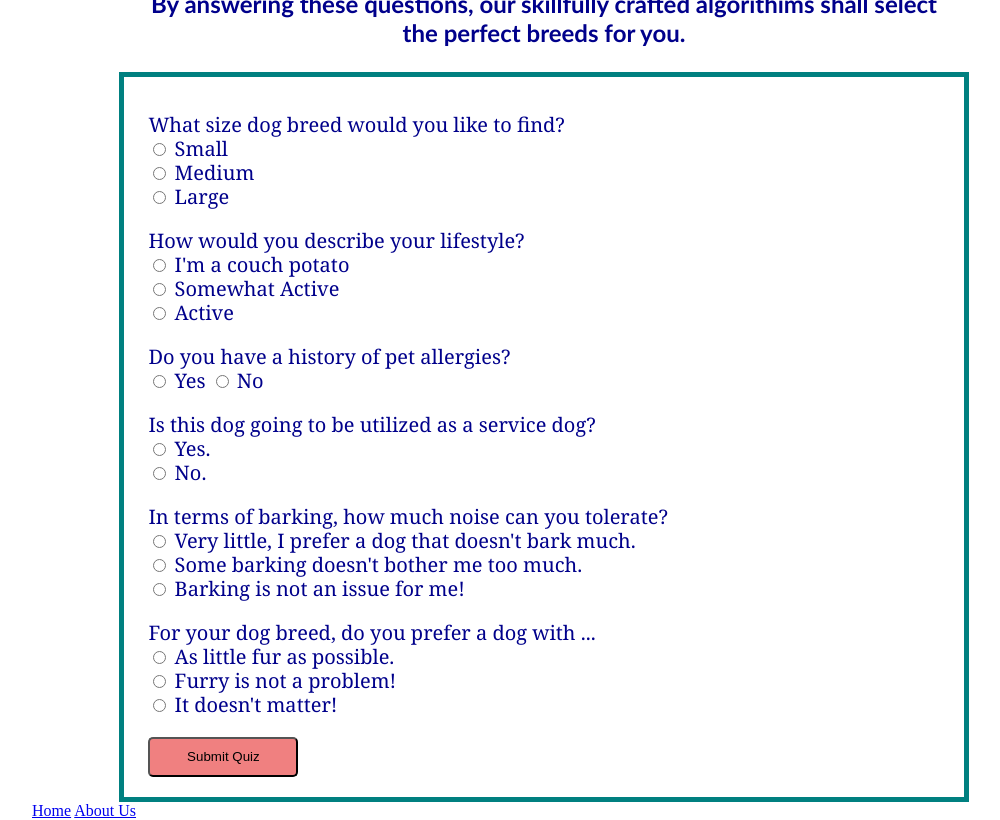
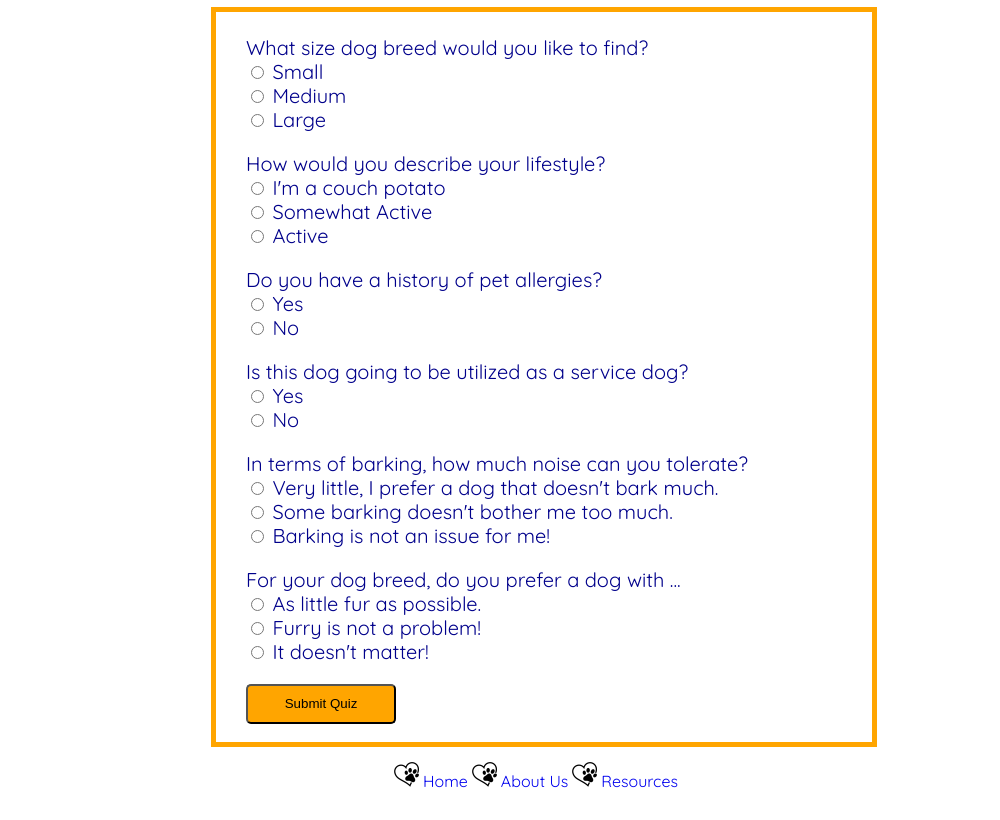
Before and after one commit to anaa0hh/pickYourPup, a plain HTML site: page quiz.html in a window 1280 px wide. Shown: the part 128-948 px from the top of the page, without its empty margins (96-1096 px from the left). Drawn offline with Linux system fonts and the light colour scheme.

Commit message:
styled footer

```diff
--- a/CSS/quiz.css
+++ b/CSS/quiz.css
@@ -1,34 +1,36 @@
 /* THIS IS THE STYLING FOR quiz.html */
 body {
-    width: 80%;
+    width: 800px;
     margin: auto;
 }
 
 h1 {
     width: 80%;
     margin: auto;
-    padding: 25px 0;
+    padding: 10px 0;
     text-align: center;
-    font-family: Arial, Helvetica, sans-serif;
+    font-family: 'Quicksand', sans-serif;
     font-size: 36px;
     color: darkblue;
 }
 h2 {
     width: 80%;
     margin: auto;
-    padding: 25px 0;
+    margin-bottom: 10px;
     text-align: center;
-    font-family: 'Gill Sans', 'Gill Sans MT', Calibri, 'Trebuchet MS', sans-serif;
+    font-family: 'Quicksand', sans-serif;
     font-size: 24px;
     color: darkblue;
 }
 p {
-    font-family: Georgia, Times, 'Times New Roman', serif;
+    font-family: 'Quicksand', sans-serif;
     font-size: 20px;
     line-height: 24px;
     color: darkblue;
 }
 fieldset {
+    margin-top: -10px;
+    margin-left: 10px;
     border: 0;
 }
 
@@ -37,7 +39,7 @@ fieldset {
     /* height: 400px; */
     border-width: 5px;
     border-style: solid;
-    border-color: teal;
+    border-color: orange;
     padding: 1%;
     display: block;
     margin-left: auto;
@@ -48,9 +50,24 @@ fieldset {
     height: 40px;
     width: 150px;
     border-radius: 5px;
-    background-color: lightcoral;
+    background-color:orange;
     transition: 350ms;
 }
 #submit-button:hover {
-    background: yellow
+    background: lightskyblue
 }
+
+footer {
+margin-left:250px;
+margin-top: 15px;
+margin-bottom:15px;
+}
+
+footer a {
+    text-decoration: none;
+    font-family: 'Quicksand', sans-serif;
+}
+
+#pawheart {
+    width: 25px;
+}
--- a/quiz.html
+++ b/quiz.html
@@ -5,6 +5,8 @@
 
     <title>Pick Your Pup Quiz</title>
     <link rel="stylesheet" type="text/css" media="screen" href="CSS/quiz.css" />
+    <link href="https://fonts.googleapis.com/css?family=Josefin+Slab|Patrick+Hand|Quicksand" rel="stylesheet">
+
 
 </head>
 <body>
@@ -30,13 +32,13 @@
             </p>
 
             <p>Do you have a history of pet allergies?<br>
-            <input type="radio" name="allergies" value="yes" required="required"> Yes
-            <input type="radio" name="allergies" value="no"> No
+            <input type="radio" name="allergies" value="yes" required="required"> Yes<br>
+            <input type="radio" name="allergies" value="no"> No<br>
             </p>
 
             <p>Is this dog going to be utilized as a service dog? <br>
-            <input type="radio" name="pupService" value="yes" required="required"> Yes.<br>
-            <input type="radio" name="pupService" value="no"> No.<br>
+            <input type="radio" name="pupService" value="yes" required="required"> Yes<br>
+            <input type="radio" name="pupService" value="no"> No<br>
             </p>
 
             <p>In terms of barking, how much noise can you tolerate?<br>
@@ -60,9 +62,15 @@
     </section>
 
     <script src="JS/quiz.js"></script>
+
+<footer>
+    <img id="pawheart" src="img/pawheart.png">
+    <a href="index.html">Home</a>
+    <img id="pawheart" src="img/pawheart.png">
+    <a href="aboutus.html">About Us</a>
+    <img id="pawheart" src="img/pawheart.png">
+    <a href="resources.html">Resources</a>
+
+ </footer>
 </body>
-<footer>
-    <a href="index.html">Home</a>
-    <a href="aboutus.html">About Us</a>
- </footer>
 </html>
```
Also changed, not shown: img/greatdane.jpg, img/pawheart.png (added).
